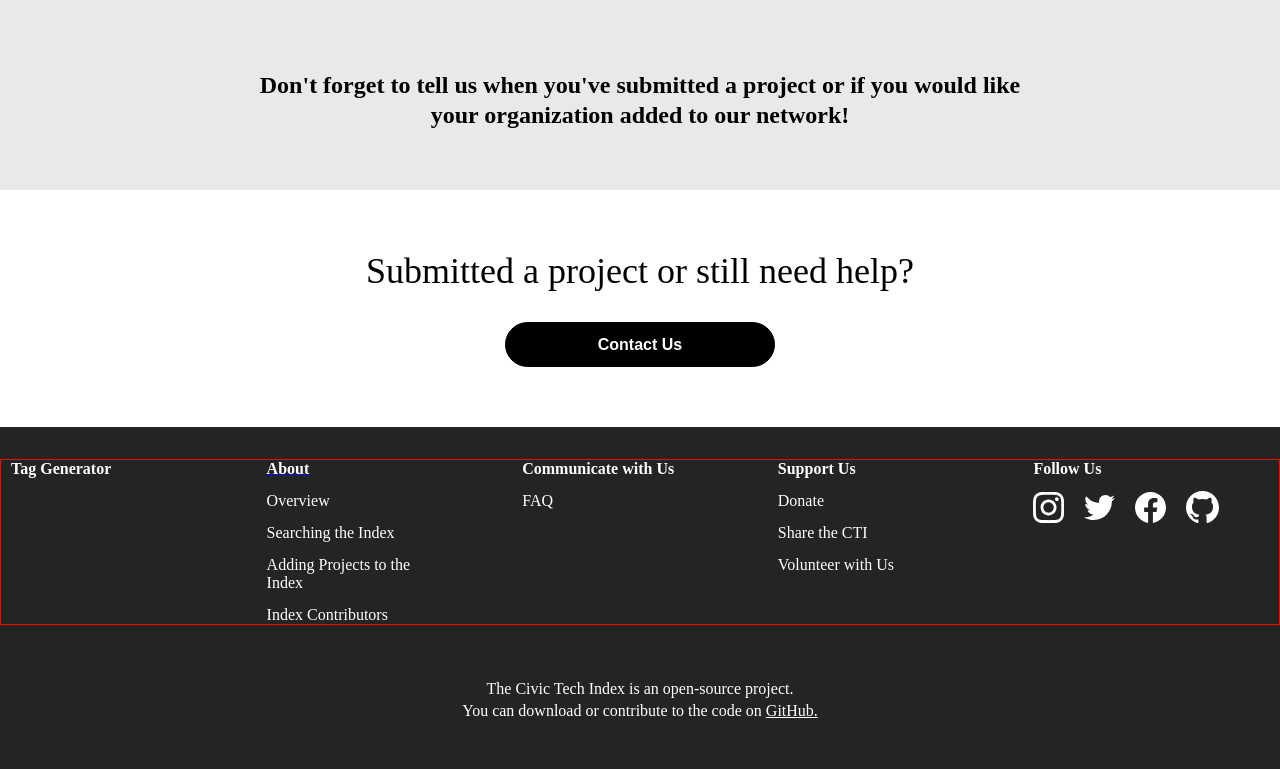
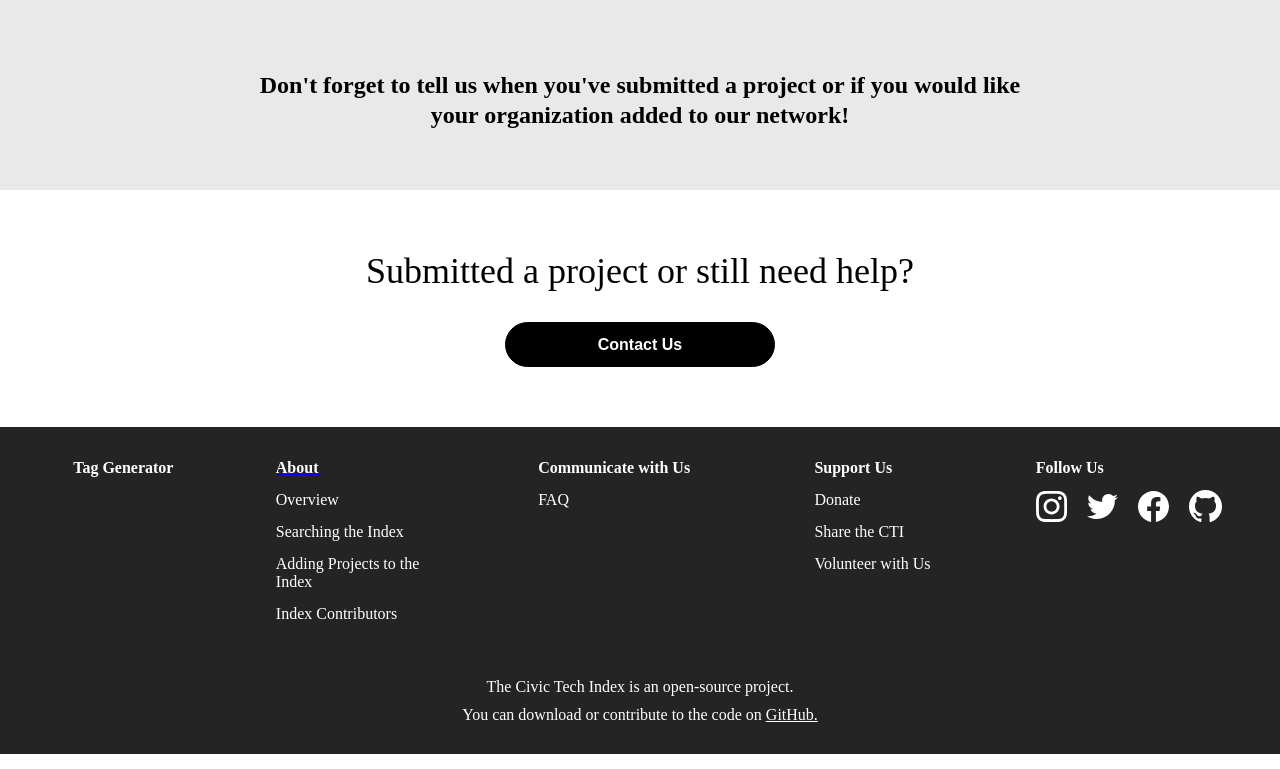
Before and after one commit to civictechindex/CTI-website-frontend, a React (Create React App) app: page /adding-projects-to-the-index in a window 1280 px wide. Shown: the part 2237-3006 px from the top of the page. Built offline with nearby package versions, Linux system fonts and the light colour scheme; what webfontloader would draw is missing.

Commit message:
Update footer

```diff
--- a/src/components/Footer/styles.js
+++ b/src/components/Footer/styles.js
@@ -4,18 +4,17 @@ import { createUseStyles } from 'react-jss'
 const useStyles = createUseStyles(theme => ({
   footerContainer: {
     width: '100%',
-    height: '310px',
     backgroundColor: theme.footerBG,
     fontFamily: theme.primaryFontFamily,
     color: theme.secondaryTextColor,
     fontSize: '16px',
-    paddingTop: '32px',
+    padding: '32px 20px 0 20px',
+    boxSizing: 'border-box',
   },
   allInfoContainer: {
     display: 'grid',
-    gridTemplateColumns: '1fr 1fr 1fr 1fr 1fr',
-    gridTemplateRows: 'auto',
-    border: '1px solid red',
+    gridTemplateColumns: '.8fr 1fr 1fr 1fr 1fr',
+    justifyItems: 'center',
     '& $infoContainer:nth-child(1)': {
       gridArea: '1 / 1 / 1 / 1',
     },
@@ -27,7 +26,7 @@ const useStyles = createUseStyles(theme => ({
       gridArea: '1 / 3 / 1 / 3',
     },
     '& $infoContainer:nth-child(4)': {
-      gridArea: '1 /4 / 1 / 4',
+      gridArea: '1 / 4 / 1 / 4',
     },
     '& $infoContainer:nth-child(5)': {
       gridArea: '1 / 5 / 1 / 5',
@@ -35,7 +34,7 @@ const useStyles = createUseStyles(theme => ({
     },
   },
   infoContainer: {
-    margin: '0 10px',
+    margin: '0',
   },
   infoHeader: {
     display: 'block',
@@ -56,10 +55,14 @@ const useStyles = createUseStyles(theme => ({
   },
   noteContainer: {
     marginTop: '55px',
+    '& $note:last-child': {
+      paddingBottom: '30px'
+    }
   },
   note: {
     textAlign: 'center',
-    margin: '4px',
+    margin: '0',
+    paddingBottom: '10px'
   },
   link: {
     color: theme.secondaryTextColor,
@@ -71,7 +74,39 @@ const useStyles = createUseStyles(theme => ({
   },
 /**********     MEDIA-QUERIES SECTION     **********/
   '@media (max-width: 1000px)': {
-
+    footerContainer: {
+      fontSize: '14px',
+      lineHeight: '18px',
+    },
+    note: {
+      fontSize: '12px',
+    },
+    allInfoContainer: {
+      gridTemplateColumns: '1fr 1fr',
+      gridTemplateRows: '115px 230px auto',
+      justifyItems: 'center',
+      '& $infoContainer:nth-child(odd)': {
+        width: '190px',
+      },
+      '& $infoContainer:nth-child(even)': {
+        width: '140px',
+      },
+      '& $infoContainer:nth-child(1)': {
+        gridArea: '2 / 1 / 2 / 1',
+      },
+      '& $infoContainer:nth-child(2)': {
+        gridArea: '2 / 2 / 2 / 2',
+      },
+      '& $infoContainer:nth-child(3)': {
+        gridArea: '3 / 1 / 3 / 1',
+      },
+      '& $infoContainer:nth-child(4)': {
+        gridArea: '3 / 2 / 3 / 2',
+      },
+      '& $infoContainer:nth-child(5)': {
+        gridArea: '1 / 1 / 1 / 1',
+      },
+    },
   }
 }))
 
```
